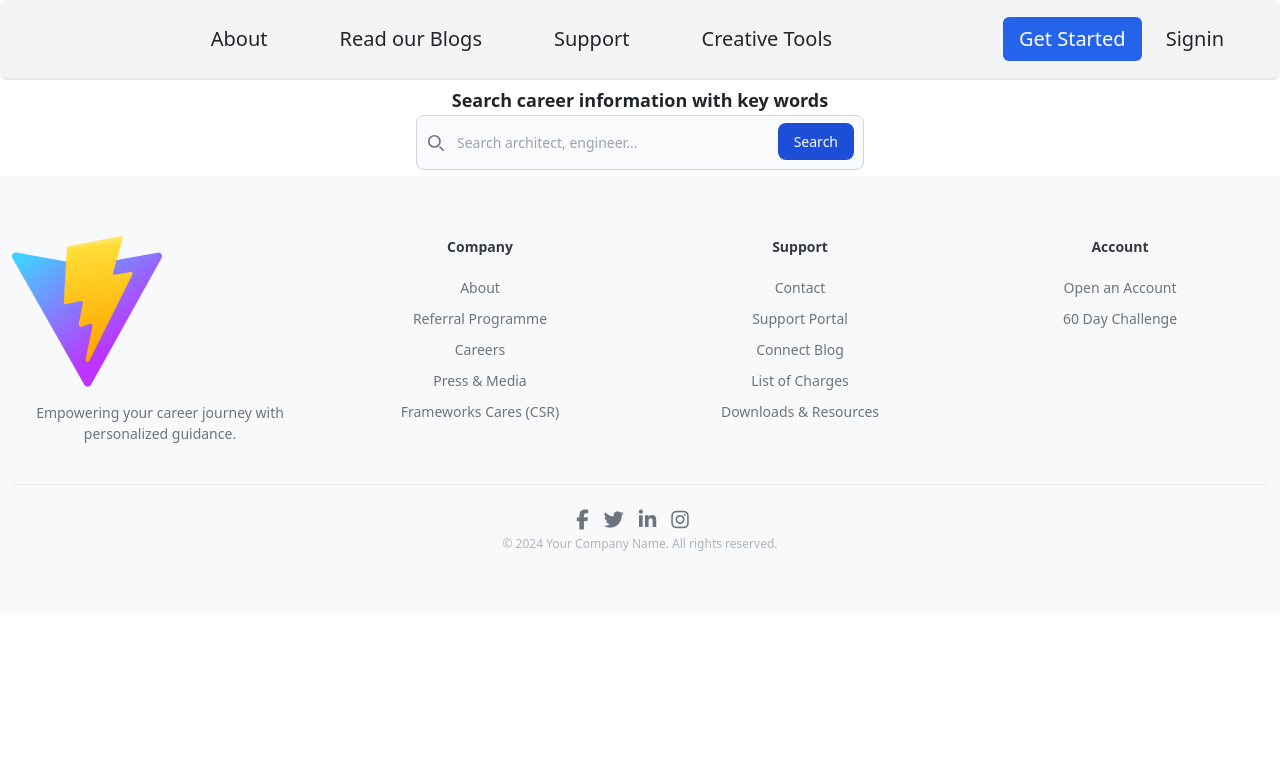
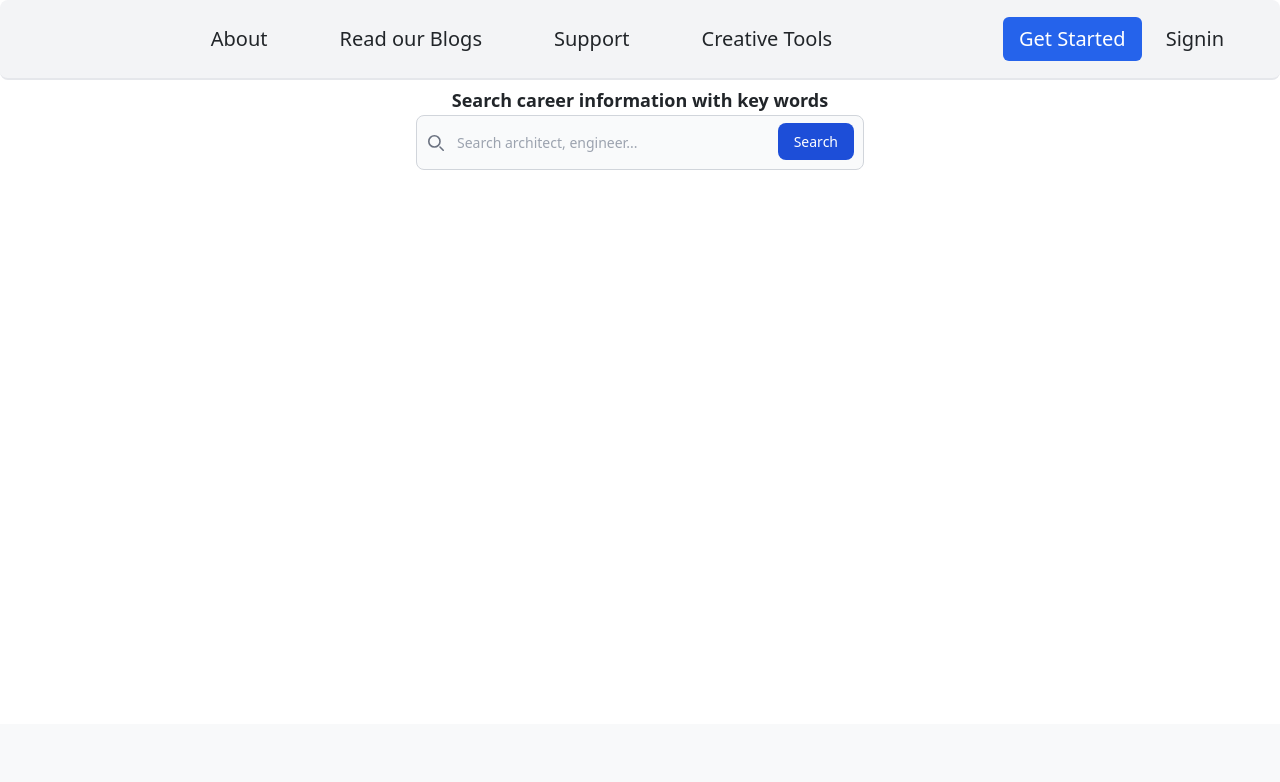
Before and after one commit to Black-Jade0/SIH_Jade, a React (Vite) app: page /searchcareers in a window 1280 px wide. Shown: the top 782 px of the page. Built offline with nearby package versions, Linux system fonts and the light colour scheme.

Commit message:
Frontend Card

```diff
--- a/src/App.jsx
+++ b/src/App.jsx
@@ -29,6 +29,7 @@ function App() {
         <RecoilRoot>
             <Router>
                 <Navbar />
+                <div className="w-screen min-h-[80%]">
                     <Routes>
                         <Route path="/" element={<HomePage />} />
                         <Route path="/about" element={<AboutPage />} />
@@ -37,9 +38,15 @@ function App() {
                         <Route path="/product" element={<ProductPage />} />
                         <Route path="/pricing" element={<PricingPage />} />
                         <Route path="/support" element={<SupportPage />} />
-                    <Route path="/creativetools" element={<CreativeTools />} />
+                        <Route
+                            path="/creativetools"
+                            element={<CreativeTools />}
+                        />
                         <Route path="/basicquiz" element={<Basicquiz />} />
-                    <Route path="/searchcareers" element={<Searchcareers />} />
+                        <Route
+                            path="/searchcareers"
+                            element={<Searchcareers />}
+                        />
                         <Route
                             path="/traits/:code/:key"
                             element={<FetchMoreInfoPage />}
@@ -48,7 +55,10 @@ function App() {
                             path="/moreinfopage/:code"
                             element={<MoreinfoPage />}
                         />
-                    <Route path="/multicourses" element={<MultiCourses />} />
+                        <Route
+                            path="/multicourses"
+                            element={<MultiCourses />}
+                        />
                         <Route
                             path="/multicourses/iitkanpur"
                             element={<IITlink />}
@@ -57,10 +67,18 @@ function App() {
                             path="/multicourses/otheriits"
                             element={<OtherIITs />}
                         />
-                    <Route path="/user/newquiz" element={<Quizlandinpage />} />
-                    <Route path='/user/quizcall' element={<Quizapicall/>}/>
+                        <Route
+                            path="/user/newquiz"
+                            element={<Quizlandinpage />}
+                        />
+                        <Route
+                            path="/user/quizcall"
+                            element={<Quizapicall />}
+                        />
                         <Route path="*" element={<NotFound />} />
                     </Routes>
+                </div>
+
                 <Footer />
             </Router>
         </RecoilRoot>
--- a/src/Components/CareerList.jsx
+++ b/src/Components/CareerList.jsx
@@ -1,10 +1,8 @@
-import React from 'react';
-import { Link } from 'react-router-dom';
+import React from "react";
+import { Link } from "react-router-dom";
 
 // CareerList Component
 const CareerList = ({ careers }) => {
-
-
     if (!Array.isArray(careers.career)) {
         return <div>Type career name for results.</div>; // Display a message when no data is available
     }
@@ -12,16 +10,18 @@ const CareerList = ({ careers }) => {
     return (
         <div>
             <h2>Career Opportunities</h2>
-      <ul>
+            <ul className="w-full h-auto flex flex-row flex-wrap gap-4 justify-center my-6 px-2 ">
                 {careers.career.map((career) => (
-          <li key={career.code} className="career-item">
-            <h3>{career.title}</h3>
+                    <li key={career.code} className="career-item flex flex-col w-[15%] border-black rounded-md">
+                        <h1>{career.title}</h1>
                         <p>
                             <strong>Code:</strong> {career.code}
                         </p>
                         <p>
-              <strong>Link:</strong>{' '}
-              <Link to={`/moreinfopage/${career.code}`}>More Info</Link>
+                            <strong>Link:</strong>{" "}
+                            <Link to={`/moreinfopage/${career.code}`}>
+                                More Info
+                            </Link>
                             {/* <a href={career.href} target="_blank" rel="noopener noreferrer">
               </a> */}
                         </p>
@@ -29,12 +29,16 @@ const CareerList = ({ careers }) => {
                             <strong>Tags:</strong>
                             <ul>
                                 <li>
-                  Bright Outlook: {career.tags.bright_outlook ? 'Yes' : 'No'}
+                                    Bright Outlook:{" "}
+                                    {career.tags.bright_outlook ? "Yes" : "No"}
                                 </li>
-                <li>Green Job: {career.tags.green ? 'Yes' : 'No'}</li>
                                 <li>
-                  Apprenticeship Available:{' '}
-                  {career.tags.apprenticeship ? 'Yes' : 'No'}
+                                    Green Job:{" "}
+                                    {career.tags.green ? "Yes" : "No"}
+                                </li>
+                                <li>
+                                    Apprenticeship Available:{" "}
+                                    {career.tags.apprenticeship ? "Yes" : "No"}
                                 </li>
                             </ul>
                         </p>
--- a/src/Components/Searchcareers.jsx
+++ b/src/Components/Searchcareers.jsx
@@ -28,7 +28,7 @@ export const Searchcareers = () => {
     };
 
     return (
-        <div>
+        <div className="w-screen">
             <div label={"div 1"} style={{ padding: "2px", margin: "4px" }}>
                 <div
                     style={{
--- a/src/index.css
+++ b/src/index.css
@@ -1,3 +1,11 @@
 @tailwind base;
 @tailwind components;
 @tailwind utilities;
+
+html{
+    scrollbar-width: none;
+}
+body{
+    scrollbar-width: none;
+    overflow-y: scroll;
+}
--- a/src/landing_page/products/LeftSection.jsx
+++ b/src/landing_page/products/LeftSection.jsx
@@ -15,7 +15,7 @@ function LeftSection({
     <div className="container mt-5">
       <div className="row">
         <div className="col-6">
-          <img src={imageURL} style={imageStyle} alt={productName} />  {/* Apply the style here */}
+          <img className="rounded-md" src={imageURL} style={imageStyle} alt={productName} />  {/* Apply the style here */}
         </div>
         <div className="col-6 p-5 mt-5">
           <h1>{productName}</h1>
--- a/src/landing_page/products/RightSection.jsx
+++ b/src/landing_page/products/RightSection.jsx
@@ -13,7 +13,7 @@ function RightSection({ imageURL,imageStyle, productName, productDesription, lea
           </div>
         </div>
         <div className="col-6">
-          <img src={imageURL} style={imageStyle}/>
+          <img className="rounded-md" src={imageURL} style={imageStyle}/>
         </div>
       </div>
     </div>
```
Also changed, not shown: public/Succesful Clipart Transparent Background, Vector Illustration Businessman Climbing Up For Succesful Goal Flat Cartoon Style, Success Clipart, Businessman, Vector PNG Image For Free Download.jpeg (added). Lines whose indentation alone changed are shown as unchanged.
